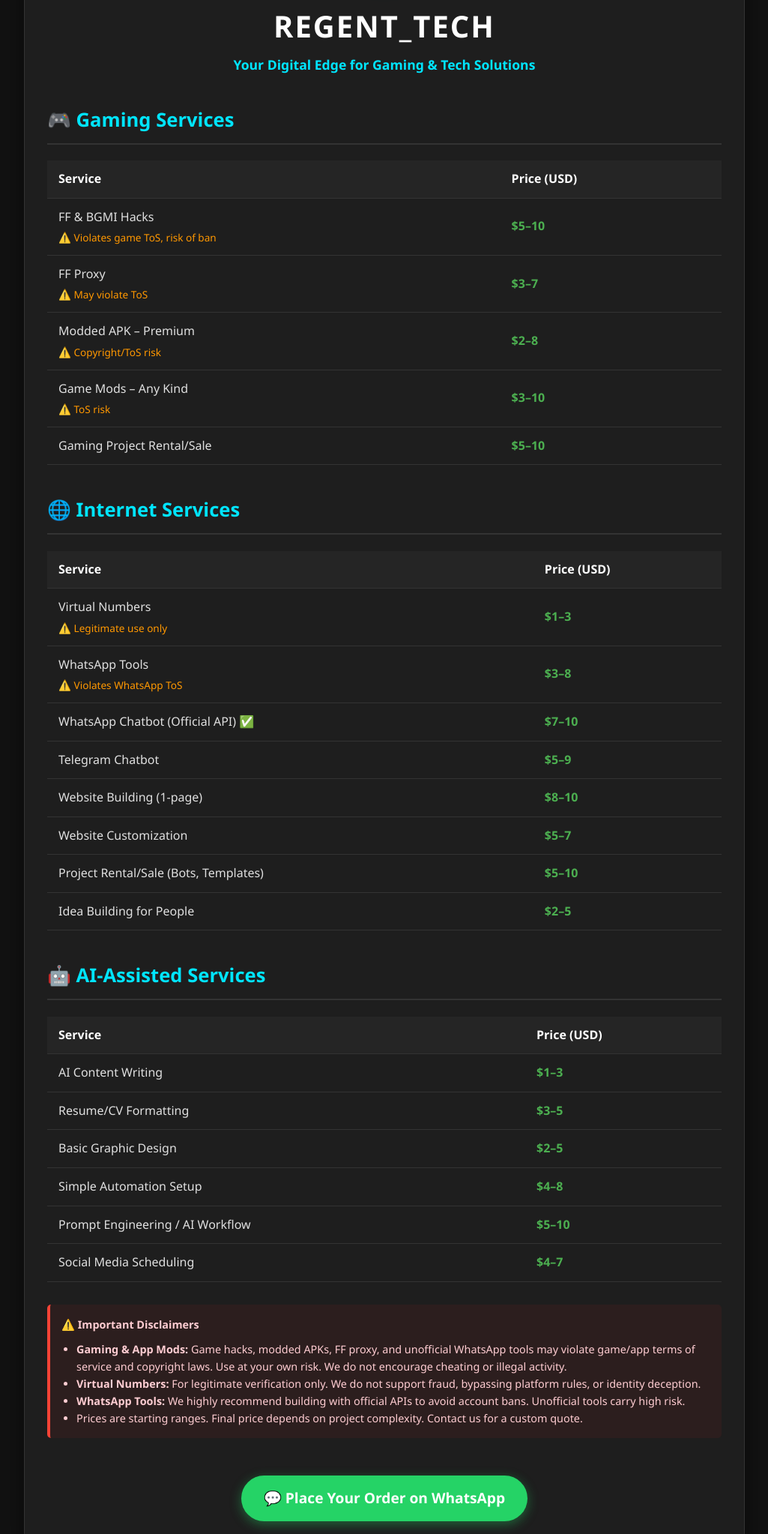
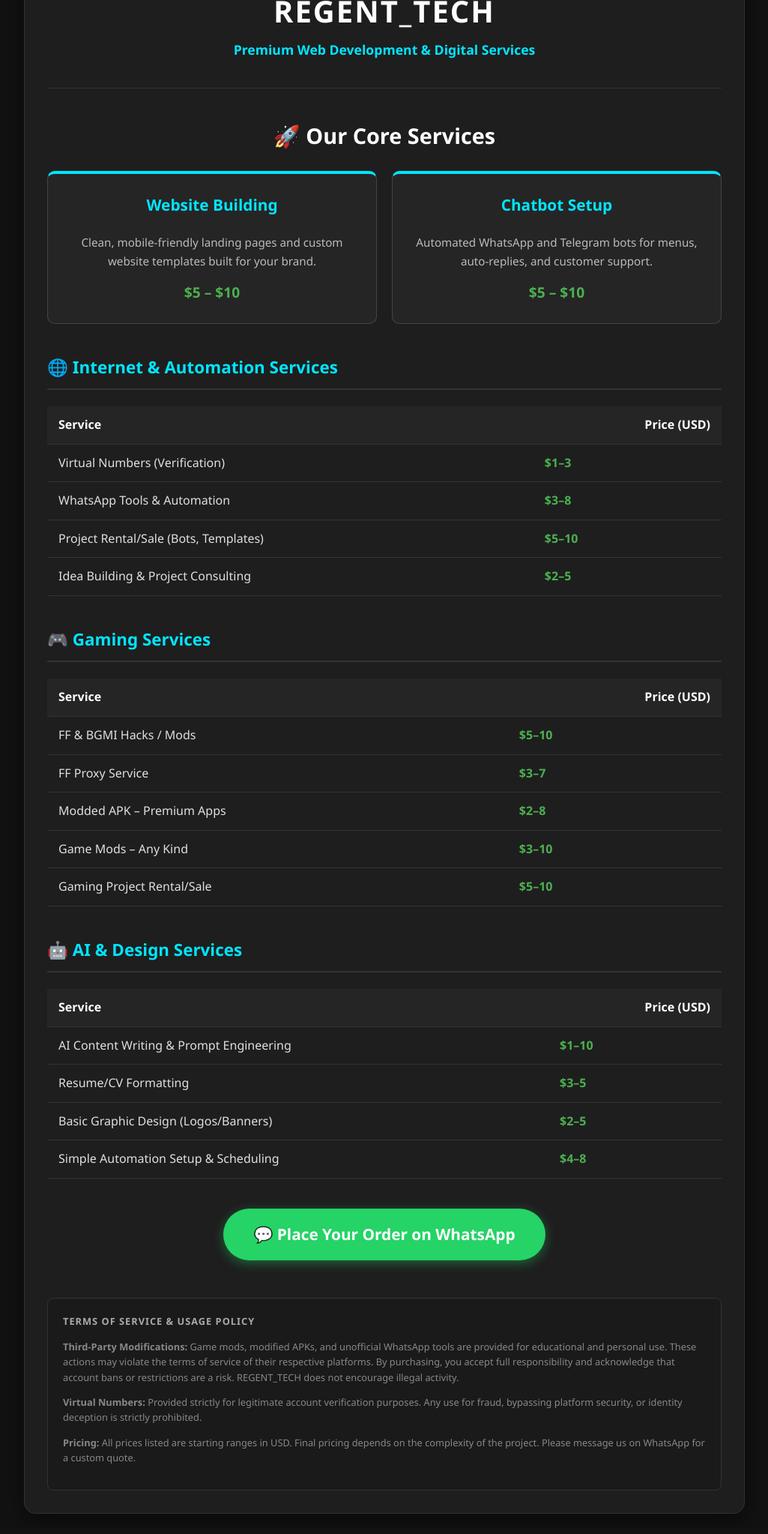
Before and after one commit to princedaily297-dot/Portfolio-, a plain HTML site: page index.html in a window 1280 px wide. Shown: the part 257-2303 px from the top of the page at 75% size, without its empty margins (127-1152 px from the left). Drawn offline with Linux system fonts and the light colour scheme.

Commit message:
Refactor index.html for styling and content updates
Updated various styles and content in index.html, including logo size, section headers, and service offerings.

```diff
--- a/index.html
+++ b/index.html
@@ -29,17 +29,19 @@
         header {
             text-align: center;
             margin-bottom: 40px;
+            padding-bottom: 20px;
+            border-bottom: 1px solid #333;
         }
 
         .logo {
-            width: 180px;
-            height: 180px;
-            border-radius: 50%; /* Makes the image circular */
+            width: 160px;
+            height: 160px;
+            border-radius: 50%;
             object-fit: cover;
-            border: 3px solid #00e5ff; /* Neon blue accent */
+            border: 3px solid #00e5ff;
             box-shadow: 0 0 20px rgba(0, 229, 255, 0.4);
             margin-bottom: 15px;
-            background-color: #2a2a2a; /* Gives a background just in case */
+            background-color: #2a2a2a;
         }
 
         h1 {
@@ -57,16 +59,65 @@
             margin-top: 5px;
         }
 
-        /* Section Headers */
+        /* Main Focus (Featured Services) */
         h2 {
+            color: #ffffff;
+            font-size: 1.8em;
+            margin-top: 30px;
+            text-align: center;
+        }
+
+        .featured-grid {
+            display: grid;
+            grid-template-columns: 1fr 1fr;
+            gap: 20px;
+            margin-top: 20px;
+            margin-bottom: 40px;
+        }
+
+        .featured-card {
+            background-color: #252525;
+            border: 1px solid #444;
+            border-top: 4px solid #00e5ff;
+            border-radius: 10px;
+            padding: 25px;
+            text-align: center;
+            transition: transform 0.2s;
+        }
+
+        .featured-card:hover {
+            transform: translateY(-5px);
+            box-shadow: 0 5px 15px rgba(0, 229, 255, 0.2);
+        }
+
+        .featured-card h3 {
+            color: #00e5ff;
+            margin-top: 0;
+            font-size: 1.3em;
+        }
+
+        .featured-card p {
+            font-size: 0.95em;
+            color: #bbb;
+        }
+
+        .featured-price {
+            display: block;
+            margin-top: 15px;
+            font-size: 1.2em;
+            font-weight: bold;
+            color: #4caf50;
+        }
+
+        /* Tables for other services */
+        h3.section-title {
             color: #00e5ff;
             border-bottom: 2px solid #333;
             padding-bottom: 10px;
             margin-top: 40px;
-            font-size: 1.6em;
+            font-size: 1.4em;
         }
 
-        /* Tables / Service Lists */
         .service-table {
             width: 100%;
             border-collapse: collapse;
@@ -89,46 +140,43 @@
         }
 
         .price {
-            color: #4caf50; /* Green for money */
+            color: #4caf50;
             font-weight: bold;
+            text-align: right;
             white-space: nowrap;
         }
 
-        .warning {
-            color: #ff9800;
-            font-size: 0.85em;
-            display: block;
-            margin-top: 4px;
+        /* Footer / Terms */
+        .terms-box {
+            background-color: #1a1a1a;
+            border: 1px solid #333;
+            padding: 20px;
+            margin-top: 50px;
+            border-radius: 8px;
+            font-size: 0.8em;
+            color: #888;
         }
 
-        /* Disclaimers */
-        .disclaimer-box {
-            background-color: #2c1e1e;
-            border-left: 4px solid #f44336;
-            padding: 15px;
-            margin-top: 30px;
-            border-radius: 5px;
-            font-size: 0.9em;
-            color: #ffcdd2;
-        }
-
-        .disclaimer-box ul {
-            margin: 10px 0 0 0;
-            padding-left: 20px;
+        .terms-box h4 {
+            color: #aaa;
+            margin-top: 0;
+            margin-bottom: 10px;
+            text-transform: uppercase;
+            letter-spacing: 1px;
         }
 
         /* WhatsApp Button */
         .contact-section {
             text-align: center;
-            margin-top: 50px;
+            margin-top: 40px;
         }
 
         .whatsapp-btn {
             display: inline-block;
-            background-color: #25D366; /* Official WhatsApp Green */
+            background-color: #25D366;
             color: white;
-            padding: 15px 30px;
-            font-size: 1.2em;
+            padding: 18px 40px;
+            font-size: 1.3em;
             font-weight: bold;
             text-decoration: none;
             border-radius: 50px;
@@ -139,18 +187,15 @@
         .whatsapp-btn:hover {
             background-color: #128C7E;
             transform: translateY(-3px);
-            box-shadow: 0 6px 20px rgba(37, 211, 102, 0.6);
         }
 
         /* Mobile Responsiveness */
-        @media (max-width: 600px) {
-            .service-table th, .service-table td {
-                padding: 10px;
-                font-size: 0.9em;
-            }
+        @media (max-width: 650px) {
+            .featured-grid { grid-template-columns: 1fr; }
+            .service-table th, .service-table td { padding: 10px; font-size: 0.9em; }
             h1 { font-size: 2em; }
             .container { padding: 15px; }
-            .logo { width: 140px; height: 140px; }
+            .logo { width: 130px; height: 130px; }
         }
     </style>
 </head>
@@ -158,33 +203,72 @@
 
 <div class="container">
     <header>
-        <!-- Your ImgBB Image is now linked here! -->
         <img src="https://i.ibb.co/3mKHmmVx/file-00000000583881f4850db020c90ef767.png" alt="REGENT_TECH Logo" class="logo">
         <h1>REGENT_TECH</h1>
-        <p class="tagline">Your Digital Edge for Gaming & Tech Solutions</p>
+        <p class="tagline">Premium Web Development & Digital Services</p>
     </header>
 
-    <!-- GAMING SERVICES -->
-    <h2>🎮 Gaming Services</h2>
+    <!-- MAIN FOCUS: WEB & BOTS -->
+    <h2>🚀 Our Core Services</h2>
+    <div class="featured-grid">
+        <div class="featured-card">
+            <h3>Website Building</h3>
+            <p>Clean, mobile-friendly landing pages and custom website templates built for your brand.</p>
+            <span class="featured-price">$5 – $10</span>
+        </div>
+        <div class="featured-card">
+            <h3>Chatbot Setup</h3>
+            <p>Automated WhatsApp and Telegram bots for menus, auto-replies, and customer support.</p>
+            <span class="featured-price">$5 – $10</span>
+        </div>
+    </div>
+
+    <!-- INTERNET SERVICES -->
+    <h3 class="section-title">🌐 Internet & Automation Services</h3>
     <table class="service-table">
         <tr>
             <th>Service</th>
-            <th>Price (USD)</th>
+            <th style="text-align: right;">Price (USD)</th>
         </tr>
         <tr>
-            <td>FF & BGMI Hacks <span class="warning">⚠️ Violates game ToS, risk of ban</span></td>
+            <td>Virtual Numbers (Verification)</td>
+            <td class="price">$1–3</td>
+        </tr>
+        <tr>
+            <td>WhatsApp Tools & Automation</td>
+            <td class="price">$3–8</td>
+        </tr>
+        <tr>
+            <td>Project Rental/Sale (Bots, Templates)</td>
             <td class="price">$5–10</td>
         </tr>
         <tr>
-            <td>FF Proxy <span class="warning">⚠️ May violate ToS</span></td>
+            <td>Idea Building & Project Consulting</td>
+            <td class="price">$2–5</td>
+        </tr>
+    </table>
+
+    <!-- GAMING SERVICES -->
+    <h3 class="section-title">🎮 Gaming Services</h3>
+    <table class="service-table">
+        <tr>
+            <th>Service</th>
+            <th style="text-align: right;">Price (USD)</th>
+        </tr>
+        <tr>
+            <td>FF & BGMI Hacks / Mods</td>
+            <td class="price">$5–10</td>
+        </tr>
+        <tr>
+            <td>FF Proxy Service</td>
             <td class="price">$3–7</td>
         </tr>
         <tr>
-            <td>Modded APK – Premium <span class="warning">⚠️ Copyright/ToS risk</span></td>
+            <td>Modded APK – Premium Apps</td>
             <td class="price">$2–8</td>
         </tr>
         <tr>
-            <td>Game Mods – Any Kind <span class="warning">⚠️ ToS risk</span></td>
+            <td>Game Mods – Any Kind</td>
             <td class="price">$3–10</td>
         </tr>
         <tr>
@@ -193,99 +277,47 @@
         </tr>
     </table>
 
-    <!-- INTERNET SERVICES -->
-    <h2>🌐 Internet Services</h2>
+    <!-- AI & DESIGN SERVICES -->
+    <h3 class="section-title">🤖 AI & Design Services</h3>
     <table class="service-table">
         <tr>
             <th>Service</th>
-            <th>Price (USD)</th>
+            <th style="text-align: right;">Price (USD)</th>
         </tr>
         <tr>
-            <td>Virtual Numbers <span class="warning">⚠️ Legitimate use only</span></td>
-            <td class="price">$1–3</td>
-        </tr>
-        <tr>
-            <td>WhatsApp Tools <span class="warning">⚠️ Violates WhatsApp ToS</span></td>
-            <td class="price">$3–8</td>
-        </tr>
-        <tr>
-            <td>WhatsApp Chatbot (Official API) ✅</td>
-            <td class="price">$7–10</td>
-        </tr>
-        <tr>
-            <td>Telegram Chatbot</td>
-            <td class="price">$5–9</td>
-        </tr>
-        <tr>
-            <td>Website Building (1-page)</td>
-            <td class="price">$8–10</td>
-        </tr>
-        <tr>
-            <td>Website Customization</td>
-            <td class="price">$5–7</td>
-        </tr>
-        <tr>
-            <td>Project Rental/Sale (Bots, Templates)</td>
-            <td class="price">$5–10</td>
-        </tr>
-        <tr>
-            <td>Idea Building for People</td>
-            <td class="price">$2–5</td>
-        </tr>
-    </table>
-
-    <!-- AI SERVICES -->
-    <h2>🤖 AI-Assisted Services</h2>
-    <table class="service-table">
-        <tr>
-            <th>Service</th>
-            <th>Price (USD)</th>
-        </tr>
-        <tr>
-            <td>AI Content Writing</td>
-            <td class="price">$1–3</td>
+            <td>AI Content Writing & Prompt Engineering</td>
+            <td class="price">$1–10</td>
         </tr>
         <tr>
             <td>Resume/CV Formatting</td>
             <td class="price">$3–5</td>
         </tr>
         <tr>
-            <td>Basic Graphic Design</td>
+            <td>Basic Graphic Design (Logos/Banners)</td>
             <td class="price">$2–5</td>
         </tr>
         <tr>
-            <td>Simple Automation Setup</td>
+            <td>Simple Automation Setup & Scheduling</td>
             <td class="price">$4–8</td>
-        </tr>
-        <tr>
-            <td>Prompt Engineering / AI Workflow</td>
-            <td class="price">$5–10</td>
-        </tr>
-        <tr>
-            <td>Social Media Scheduling</td>
-            <td class="price">$4–7</td>
         </tr>
     </table>
 
-    <!-- DISCLAIMERS -->
-    <div class="disclaimer-box">
-        <strong>⚠️ Important Disclaimers</strong>
-        <ul>
-            <li><strong>Gaming & App Mods:</strong> Game hacks, modded APKs, FF proxy, and unofficial WhatsApp tools may violate game/app terms of service and copyright laws. Use at your own risk. We do not encourage cheating or illegal activity.</li>
-            <li><strong>Virtual Numbers:</strong> For legitimate verification only. We do not support fraud, bypassing platform rules, or identity deception.</li>
-            <li><strong>WhatsApp Tools:</strong> We highly recommend building with official APIs to avoid account bans. Unofficial tools carry high risk.</li>
-            <li>Prices are starting ranges. Final price depends on project complexity. Contact us for a custom quote.</li>
-        </ul>
-    </div>
-
     <!-- CONTACT BUTTON -->
     <div class="contact-section">
-        <!-- This automatically redirects to your WhatsApp without showing the number -->
         <a href="https://wa.me/2349072489087" target="_blank" class="whatsapp-btn">
             💬 Place Your Order on WhatsApp
         </a>
     </div>
+
+    <!-- PROFESSIONAL TERMS & DISCLAIMERS -->
+    <div class="terms-box">
+        <h4>Terms of Service & Usage Policy</h4>
+        <p><strong>Third-Party Modifications:</strong> Game mods, modified APKs, and unofficial WhatsApp tools are provided for educational and personal use. These actions may violate the terms of service of their respective platforms. By purchasing, you accept full responsibility and acknowledge that account bans or restrictions are a risk. REGENT_TECH does not encourage illegal activity.</p>
+        <p><strong>Virtual Numbers:</strong> Provided strictly for legitimate account verification purposes. Any use for fraud, bypassing platform security, or identity deception is strictly prohibited.</p>
+        <p><strong>Pricing:</strong> All prices listed are starting ranges in USD. Final pricing depends on the complexity of the project. Please message us on WhatsApp for a custom quote.</p>
+    </div>
+
 </div>
 
 </body>
-              </html>
+</html>
```
